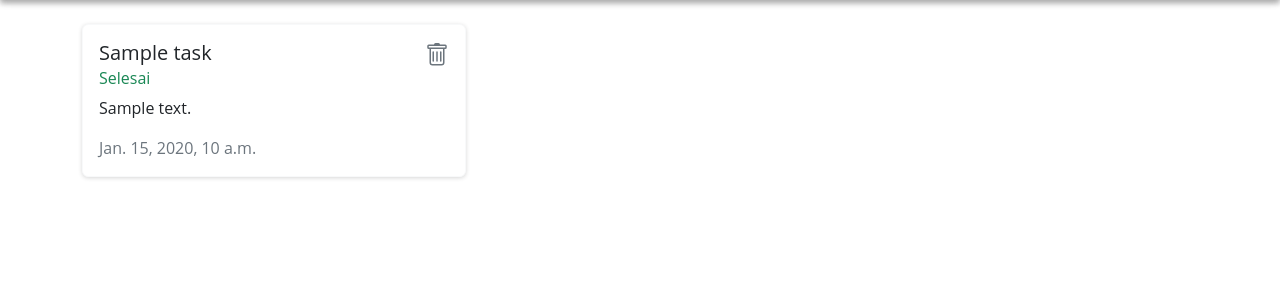
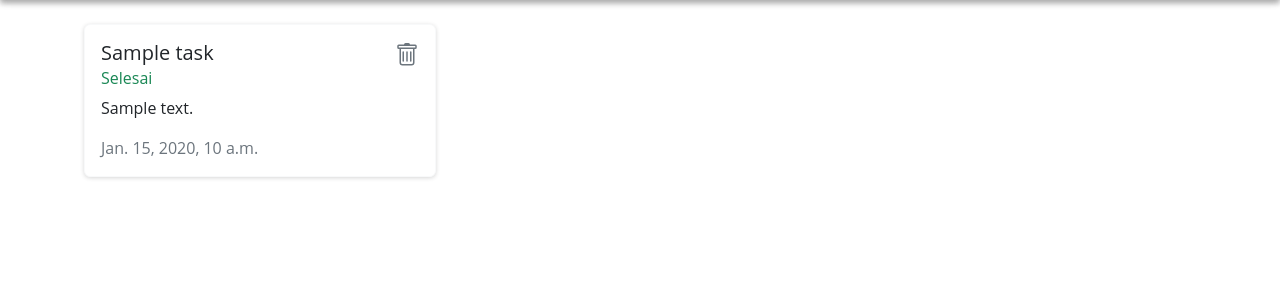
Before and after one commit to alekyoanda/Tugas-PBP-2022-2023, a Django app: page /todolist/ in a window 1280 px wide. Shown: the part 56-356 px from the top of the page. Run offline with Django 4.2, Linux system fonts and the light colour scheme; a user stored in the database is signed in; tables that the repository leaves empty hold one stand-in row (values such as "Sample post").

Commit message:
Updating todolist.html

```diff
--- a/todolist/templates/todolist.html
+++ b/todolist/templates/todolist.html
@@ -22,7 +22,7 @@
         <div class="row" id="card-grid">
             {% for task in tasks %}
             <div class="col-lg-4 col-md-6 col-sm-10 col-xs-1 mb-4" >
-                <div class="card border-light mx-auto" id="card" style="width: 24rem;">
+                <div class="card border-light mx-auto" id="card" style="width: 22rem;">
                     <div class="card-body">
                         <div class="d-flex justify-content-between">
                             <h5 class="card-title">{{ task.title }}</h5>
```
